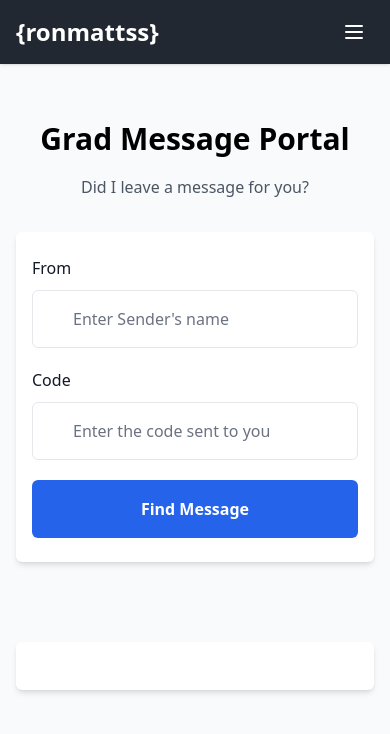
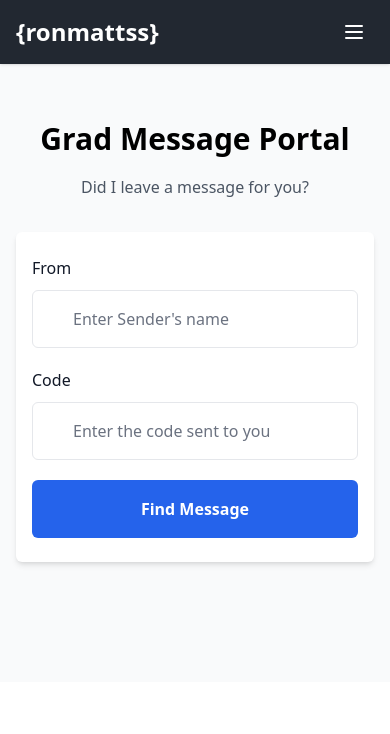
Before and after one commit to ronmattss/react-portfolio, a React (Create React App) app: page /GradMessage in a window 390 px wide. Shown: the top 734 px of the page. Built offline with nearby package versions, Linux system fonts and the light colour scheme.

Commit message:
Update MessagePage.jsx

```diff
--- a/src/Pages/MessagePage.jsx
+++ b/src/Pages/MessagePage.jsx
@@ -20,12 +20,14 @@ const MessagePage = () => {
         setState("Finding Message")
         const userRequest = await fetch(`https://basicmessageapi.azurewebsites.net/api/Message/byCode?code=${code}&sender=${sender}`)
         const json = await userRequest.json();
-        if (json.status === 400) {
+        if(json.status === 400)
+        {
             setVisibility(false)
             setState("Find another Message");
 
         }
-        else {
+        else
+        {
             setVisibility(true)
             setState("Found Message")
             setMessage(json.message)
@@ -35,7 +37,7 @@ const MessagePage = () => {
 
     return (
         <div>
-            <NavBar />
+            <NavBar/>
             <section class="py-10 bg-gray-50 sm:py-16 lg:py-24">
                 <div class="px-4 mx-auto my-20 max-w-7xl sm:px-6 lg:px-8">
                     <div class="max-w-2xl mx-auto text-center">
@@ -111,38 +113,8 @@ const MessagePage = () => {
                         </div>
                     </div>
                 </div>
-                <div class="px-4 mx-auto my-20 max-w-7xl sm:px-6 lg:px-8">
-                    <div class="max-w-2xl mx-auto text-center">
-                    </div>
-
-                    <div class="relative max-w-md mx-auto mt-8 md:mt-16">
-                        <div class="overflow-hidden bg-white rounded-md shadow-md">
-                            <div class="px-4 py-6 sm:px-8 sm:py-7">
-                                {
-                                    show ? (
-
-                                        <div class="overflow-hidden bg-white rounded-md shadow-md">
-                                            <div class="px-4 py-6 sm:px-8 sm:py-7">
-                                                <div>
-                                                    <p className="max-w-fit my-auto text-left text-clip  flex justify-left">{message}</p>
-
-                                                </div>
-                                            </div>
-                                        </div>
-                                    )
-                                        :
-                                        ( <div></div>
-                                        )
-                                }
-
-                            </div>
-                        </div>
-                    </div>
-                </div>
                 <div className="grid grid-cols-1 justify-items-center xl:grid-cols-1 2xl:grid-cols-1"></div>
             </section>
-
-
         </div>)
 }
 
```
